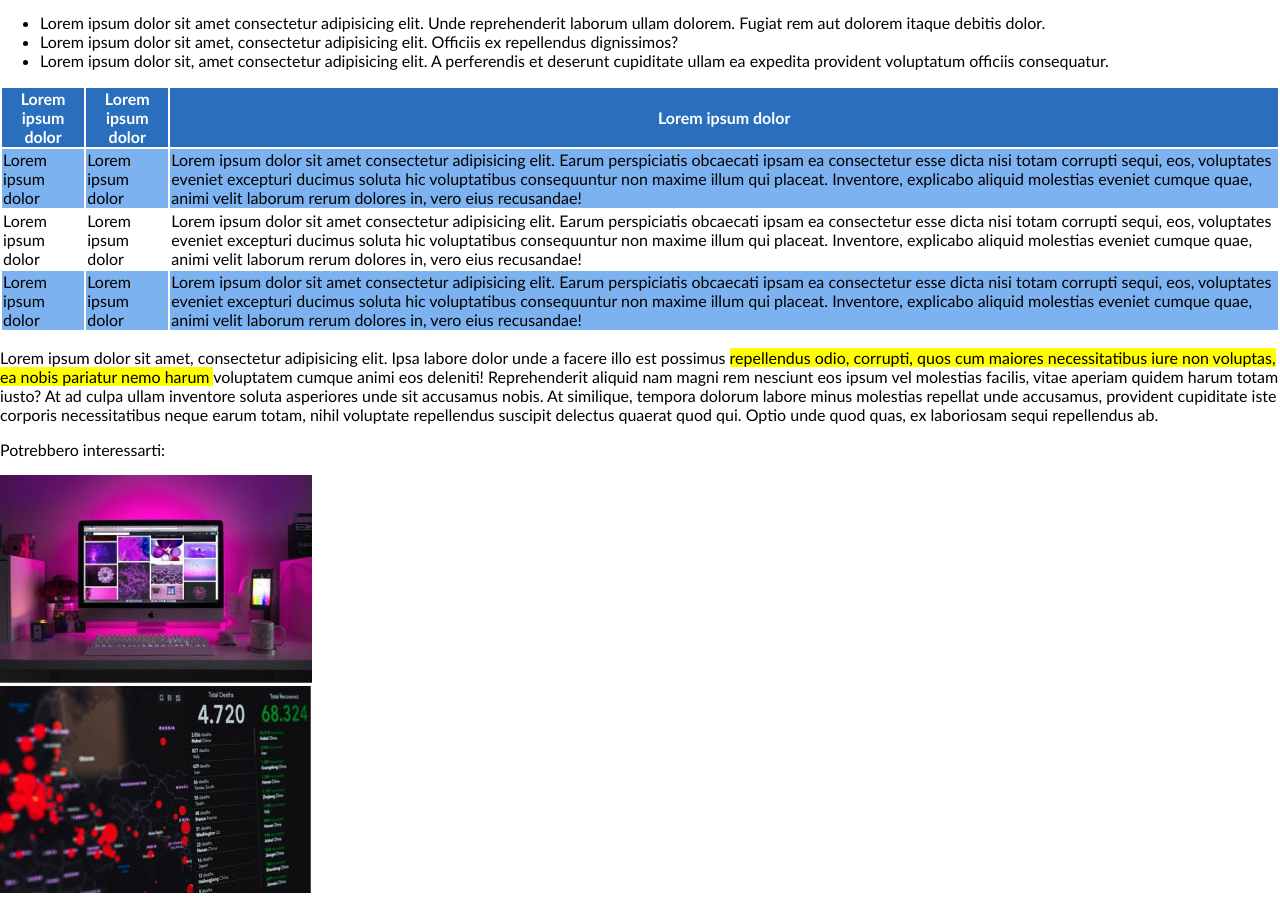
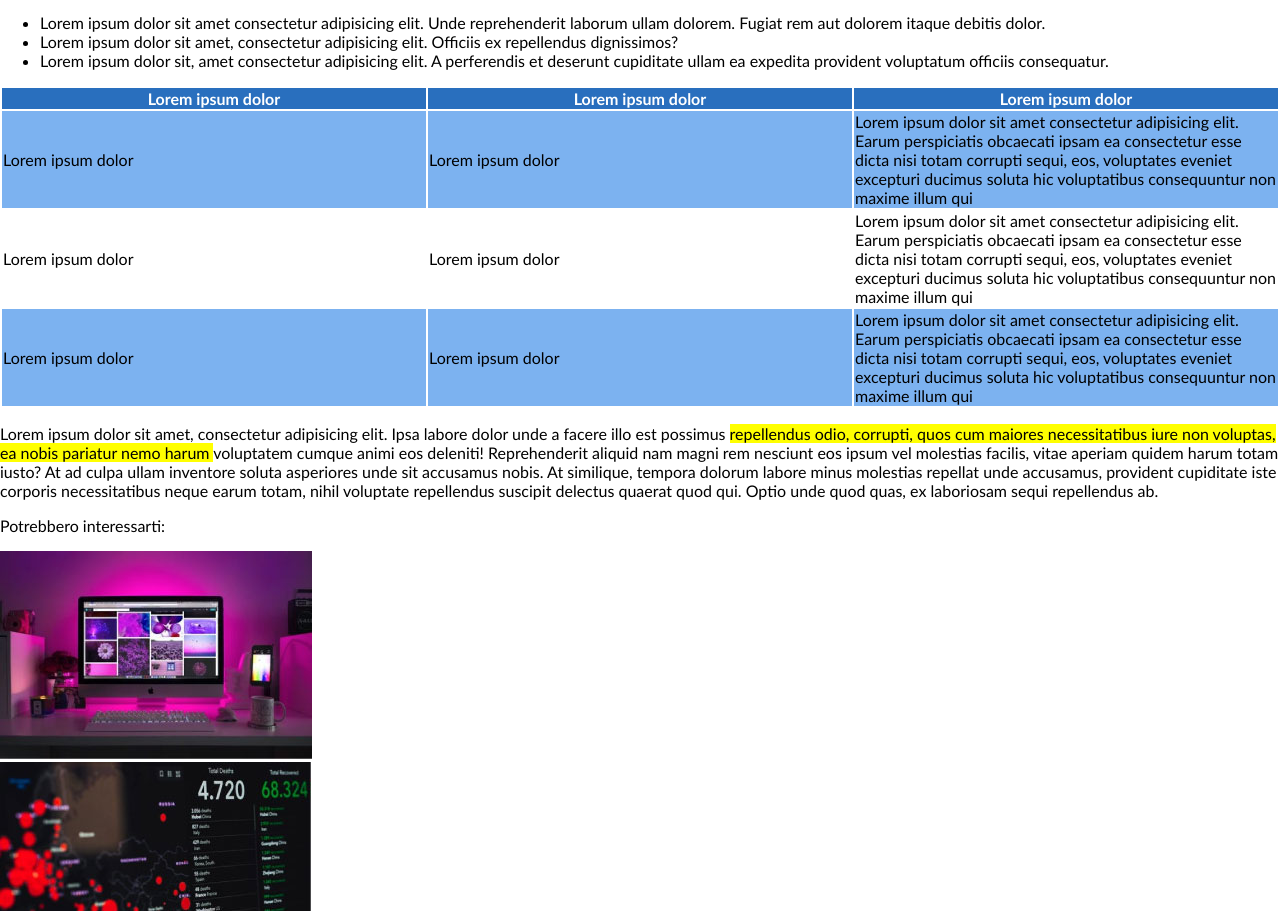
Before and after one commit to NotAlex575/html-css-booleaner, a plain HTML site: page index.html in a window 1280 px wide. Shown: the part 1429-2340 px from the top of the page. Drawn offline with Linux system fonts and the light colour scheme.

Commit message:
aggiustato la dimensione della tabella, in modo tale che hanno la stessa dimensiole laterale

```diff
--- a/index.html
+++ b/index.html
@@ -62,17 +62,17 @@
                     <tr id="tbody1-3">
                         <td>Lorem ipsum dolor</td>
                         <td>Lorem ipsum dolor</td>
-                        <td>Lorem ipsum dolor sit amet consectetur adipisicing elit. Earum perspiciatis obcaecati ipsam ea consectetur esse dicta nisi totam corrupti sequi, eos, voluptates eveniet excepturi ducimus soluta hic voluptatibus consequuntur non maxime illum qui placeat. Inventore, explicabo aliquid molestias eveniet cumque quae, animi velit laborum rerum dolores in, vero eius recusandae!</td>
+                        <td>Lorem ipsum dolor sit amet consectetur adipisicing elit. Earum perspiciatis obcaecati ipsam ea consectetur esse dicta nisi totam corrupti sequi, eos, voluptates eveniet excepturi ducimus soluta hic voluptatibus consequuntur non maxime illum qui</td>
                     </tr>
                     <tr>
                         <td>Lorem ipsum dolor</td>
                         <td>Lorem ipsum dolor</td>
-                        <td>Lorem ipsum dolor sit amet consectetur adipisicing elit. Earum perspiciatis obcaecati ipsam ea consectetur esse dicta nisi totam corrupti sequi, eos, voluptates eveniet excepturi ducimus soluta hic voluptatibus consequuntur non maxime illum qui placeat. Inventore, explicabo aliquid molestias eveniet cumque quae, animi velit laborum rerum dolores in, vero eius recusandae!</td>
+                        <td>Lorem ipsum dolor sit amet consectetur adipisicing elit. Earum perspiciatis obcaecati ipsam ea consectetur esse dicta nisi totam corrupti sequi, eos, voluptates eveniet excepturi ducimus soluta hic voluptatibus consequuntur non maxime illum qui</td>
                     </tr>
                     <tr id="tbody1-3">
                         <td>Lorem ipsum dolor</td>
                         <td>Lorem ipsum dolor</td>
-                        <td>Lorem ipsum dolor sit amet consectetur adipisicing elit. Earum perspiciatis obcaecati ipsam ea consectetur esse dicta nisi totam corrupti sequi, eos, voluptates eveniet excepturi ducimus soluta hic voluptatibus consequuntur non maxime illum qui placeat. Inventore, explicabo aliquid molestias eveniet cumque quae, animi velit laborum rerum dolores in, vero eius recusandae!</td>
+                        <td>Lorem ipsum dolor sit amet consectetur adipisicing elit. Earum perspiciatis obcaecati ipsam ea consectetur esse dicta nisi totam corrupti sequi, eos, voluptates eveniet excepturi ducimus soluta hic voluptatibus consequuntur non maxime illum qui</td>
                     </tr>
                 </tbody>
             </table>
--- a/style/style.css
+++ b/style/style.css
@@ -23,7 +23,6 @@ per evitare di inserire immagini*/
     margin-top: 50px;
     margin-left: 5px;
 }
-
 h1{
     margin-bottom: 1px;
 }
@@ -64,15 +63,13 @@ section #img2{
     font-size: small;
     margin: 1px;
 }
+
 /*EVIDENZIATORE*/
 #evidenziato{
     background:#FFFF00;
 }
 
 /*sezione tabella css*/
-table{
-    width: 100%;
-}
 thead{
     background-color: rgb(41, 111, 190);
     color: white;
@@ -80,3 +77,7 @@ thead{
 #tbody1-3{
     background-color: rgb(124, 178, 240);
 }
+/*DIMENSIONE LATERALE DELLA TABELLA*/
+th{
+    width: 30%;
+}
```
